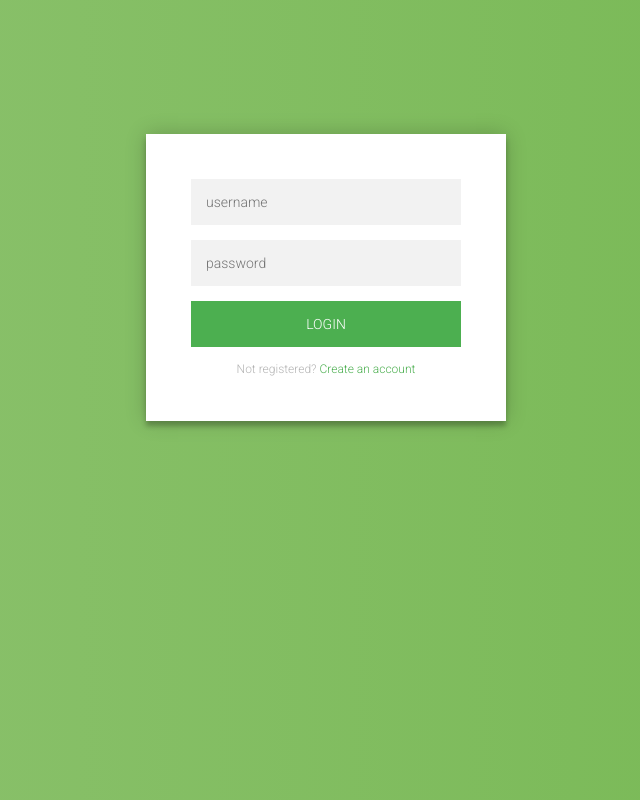
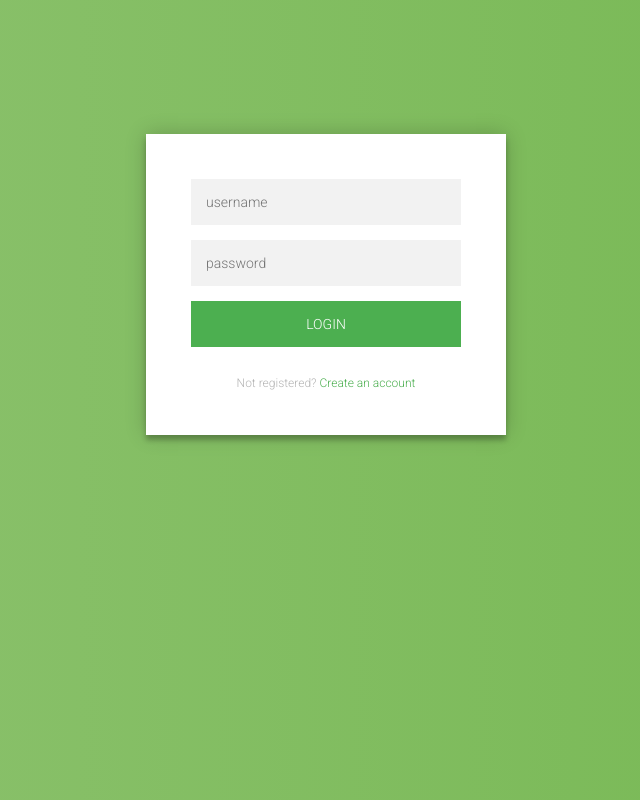
Before and after one commit to Anni1123/Booking, a plain HTML site: page login.html in a window 1280 px wide. Shown: the whole page, without its empty margins (314-954 px from the left). Drawn offline with Linux system fonts and the light colour scheme.

Commit message:
Update login.html
Commit

```diff
--- a/login.html
+++ b/login.html
@@ -55,7 +55,7 @@
         }
 
         .form .message {
-            margin: 15px 0 0;
+            margin: 29px 0 0;
             color: #b3b3b3;
             font-size: 12px;
         }
```
